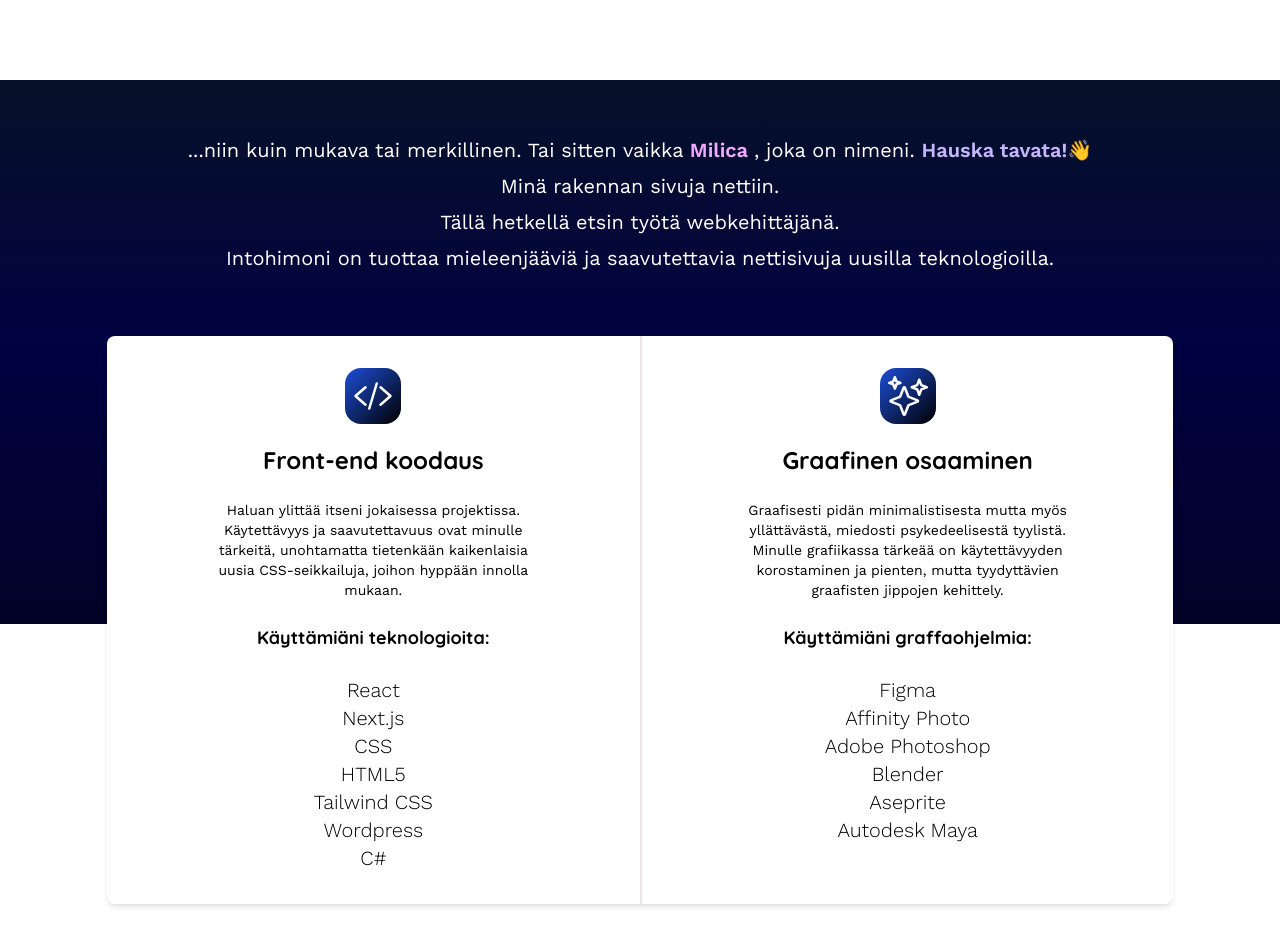
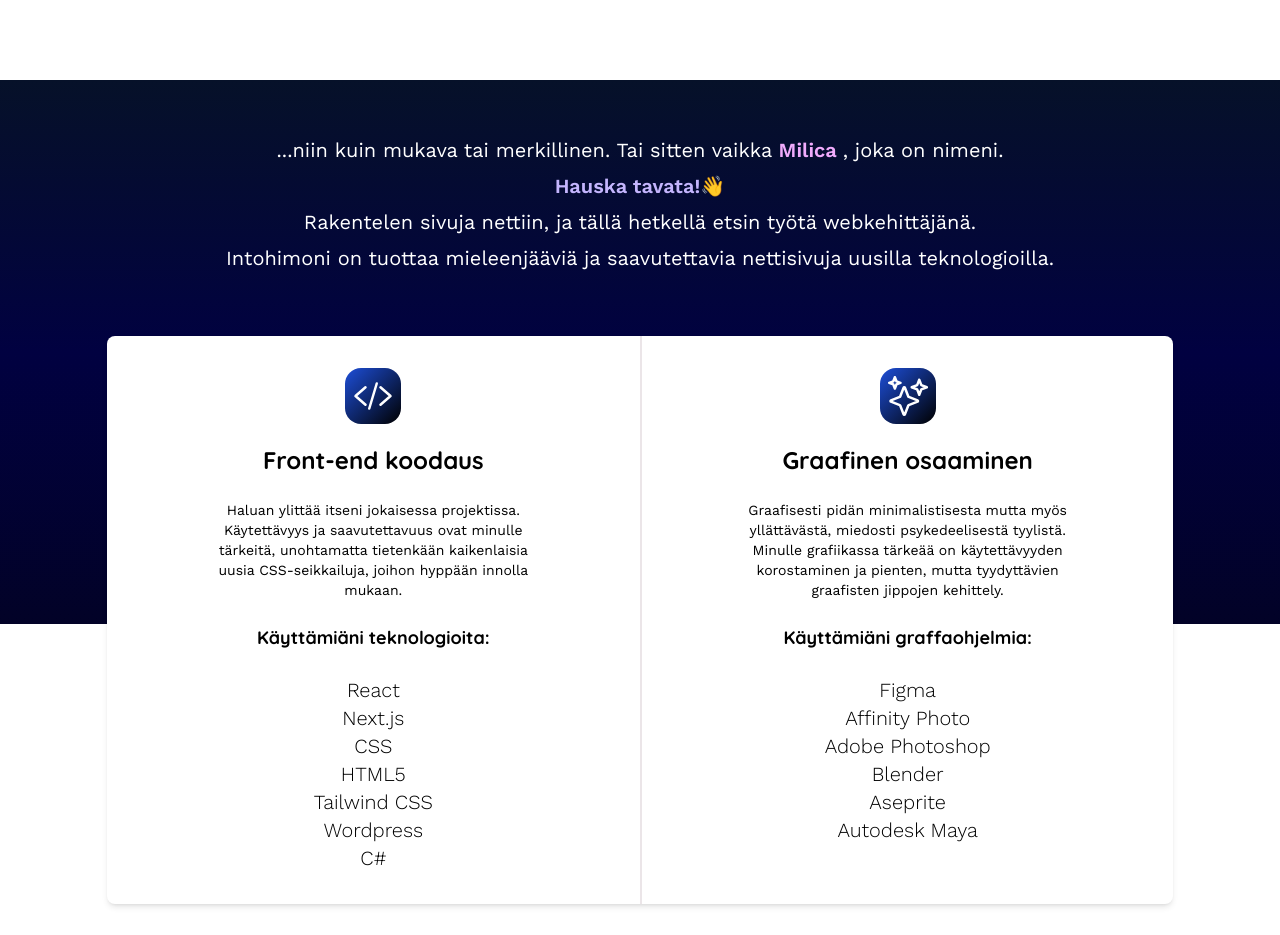
Before and after one commit to MilicaKrivokapic/Portfolio2022, a Next.js app: page / in a window 1280 px wide. Shown: the part 780-1715 px from the top of the page. Built offline with nearby package versions, Linux system fonts and the light colour scheme.

Commit message:
edited txt

```diff
--- a/components/About.jsx
+++ b/components/About.jsx
@@ -5,14 +5,14 @@ const About = () => {
         <p className="xl:mb-2 mb-1">
           ...niin kuin mukava tai merkillinen. Tai sitten vaikka{" "}
           <span className=" text-fuchsia-300 font-semibold"> Milica </span>,
-          joka on nimeni.{" "}
-          <span className="font-semibold text-violet-300">
-            Hauska tavata!👋
-          </span>
+          joka on nimeni.
         </p>
-        <p className="mb-1 xl:mb-2 ">Minä rakennan sivuja nettiin.</p>
+        <p className="mb-1 xl:mb-2 font-semibold text-violet-300 ">
+          Hauska tavata!👋
+        </p>
         <p className="mb-1 xl:mb-2">
-          Tällä hetkellä etsin työtä webkehittäjänä.
+          Rakentelen sivuja nettiin, ja tällä hetkellä etsin työtä
+          webkehittäjänä.
         </p>
         <p>
           Intohimoni on tuottaa mieleenjääviä ja saavutettavia nettisivuja
```
